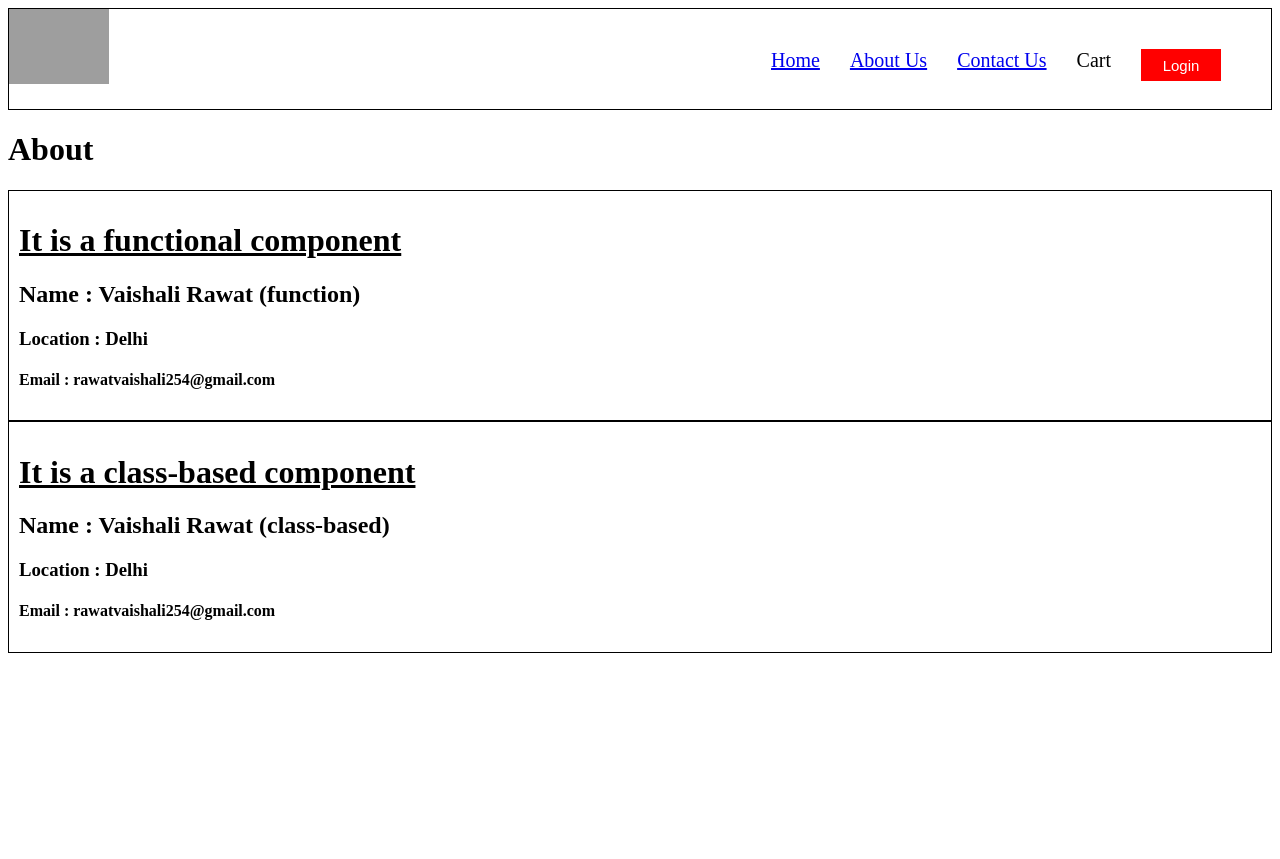
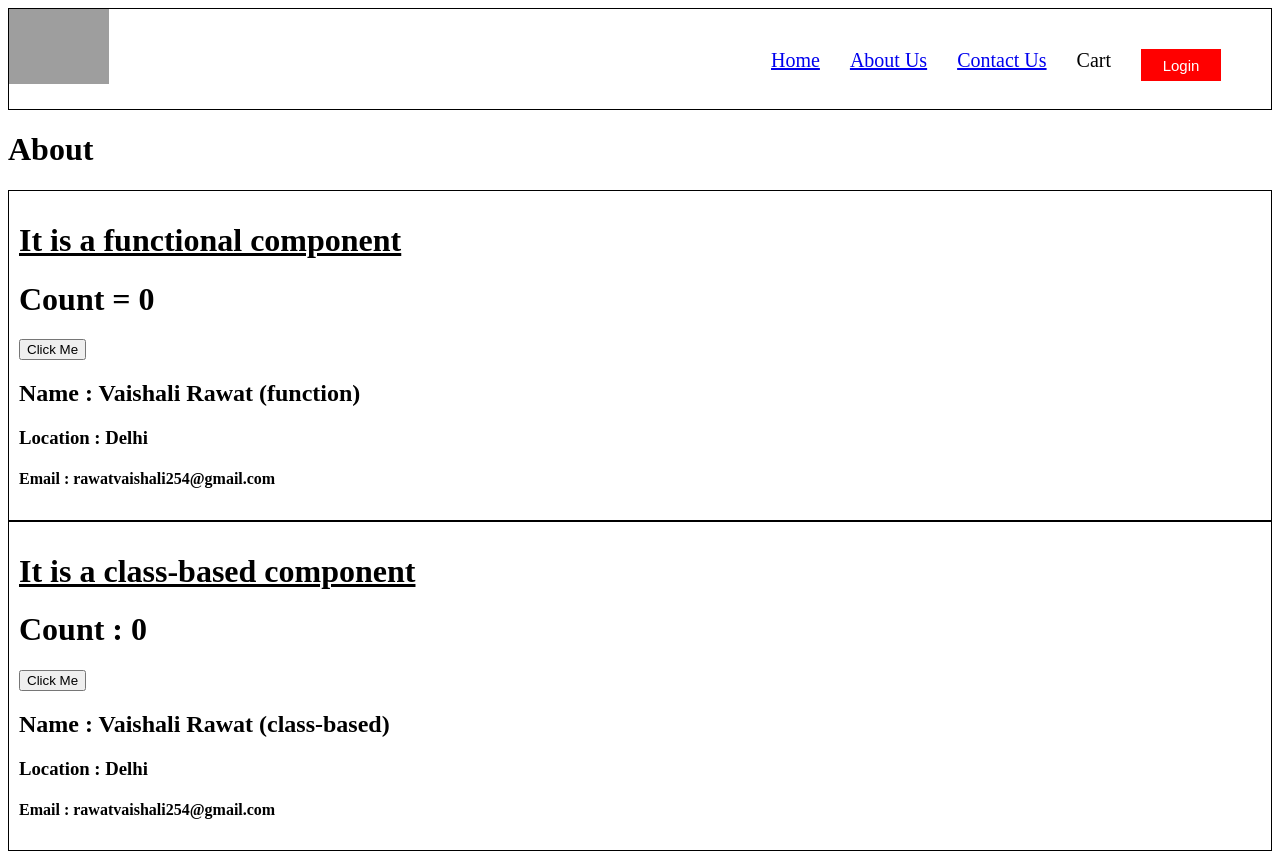
Before and after one commit to Vaishalirawat1119/Food-Ordering-App, a React (Vite) app: page /about in a window 1280 px wide. Before the commit the page ends 800 px from the top, so only its background shows below. Built offline with nearby package versions, Linux system fonts and the light colour scheme; grey boxes are pictures that could not be loaded.

Commit message:
learning - how to create state variables and update in a class-based components

```diff
--- a/src/components/User.js
+++ b/src/components/User.js
@@ -1,7 +1,14 @@
+import { useState } from "react";
+
 const User = ({name}) => {
+    const [first, setFirst] = useState(0);
+    const [second] = useState(1);
     return (
         <div className="user-card">
             <h1><u>It is a functional component</u></h1>
+            <h1>Count = {first}</h1>
+            <button onClick={() => setFirst(first + 1)}>Click Me</button>
+            {/* <h1>Count = {second}</h1> */}
             <h2>Name : {name}</h2>
             <h3>Location : Delhi</h3>
             <h4>Email : rawatvaishali254@gmail.com</h4>
--- a/src/components/UserClass.js
+++ b/src/components/UserClass.js
@@ -5,12 +5,21 @@ class UserClass extends React.Component{
         super(props);
 
         // console.log(props);
+
+        this.state = {
+            first : 0,
+            second : 1
+        }
     }
     render(){
         const {name} = this.props; //destructuring
+        const {first, second} = this.state;
         return(
             <div className="user-card">
                 <h1><u>It is a class-based component</u></h1>
+                <h1>Count : {first}</h1>
+                <button onClick={() => {this.setState({first : this.state.first + 1})}}>Click Me</button>
+                {/* <h1>Count : {second}</h1> */}
                 <h2>Name : {name}</h2>
                 <h3>Location : Delhi</h3>
                 <h4>Email : rawatvaishali254@gmail.com</h4>
```
